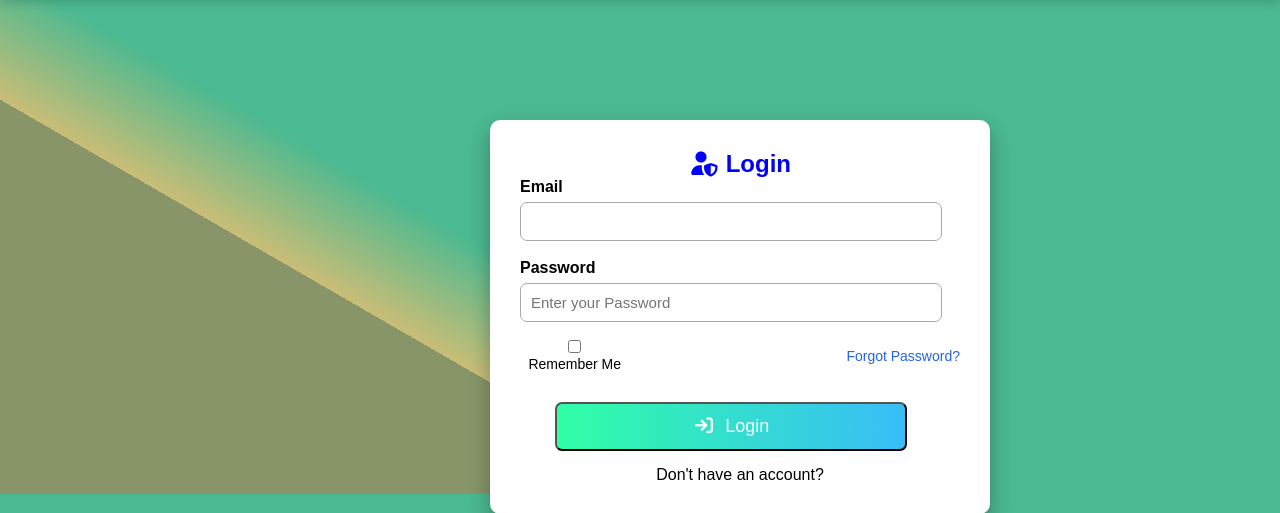
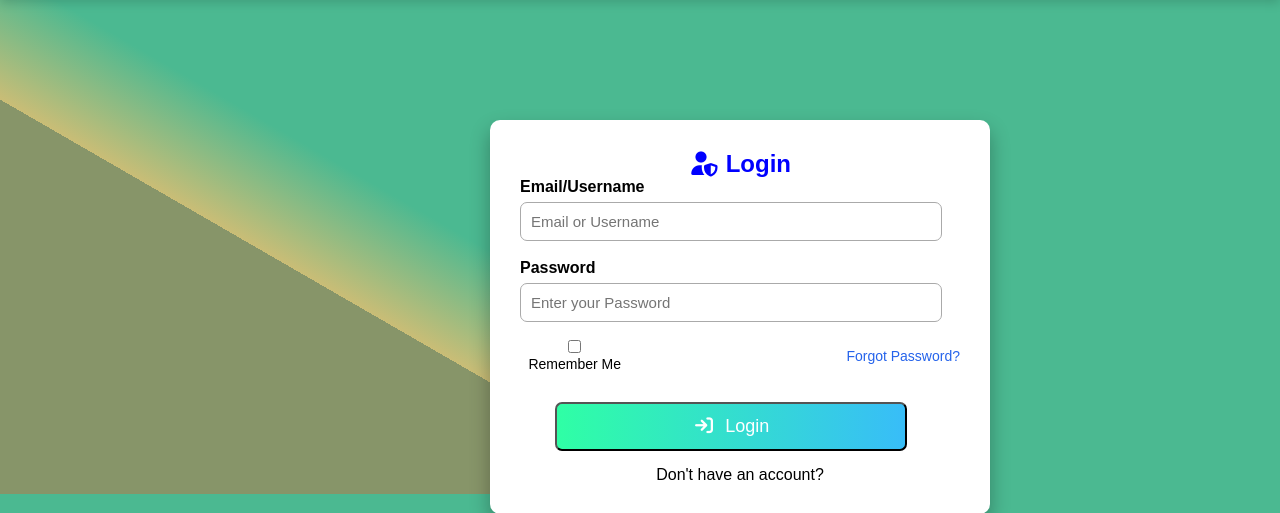
Before and after one commit to Shaswat0975/django-render-project-deploy, a Django app: page /login in a window 1280 px wide. Shown: the part 82-595 px from the top of the page. Run offline with Django 5.2, Linux system fonts and the light colour scheme; some libraries are stand-ins or nearby versions.

Commit message:
Updated login form

```diff
--- a/Student/templates/edit_profile.html
+++ b/Student/templates/edit_profile.html
@@ -52,7 +52,7 @@
     </style>
 </head>
 <body>
-        <form method="post" enctype="multipart/form-data">
+        <form method="post" enctype="multipart/form-data" action="{% url 'edit_profile' %}">
             {% csrf_token %}
             <table width="100%" cellpadding="12" border="2">
                 <tr>
@@ -60,8 +60,9 @@
                         {% if student.image %}
                         <img src="{{ student.image.url }}" height="140px" width="140px" style="border-radius:50%; border:4px solid orange">
                         <br><br>
+
+                        {% endif %}
                         <input type="file" name="img">
-                        {% endif %}
                     </td>
                 </tr>
 
--- a/Student/templates/login.html
+++ b/Student/templates/login.html
@@ -94,8 +94,8 @@
             {% csrf_token %}
             <h2 style="color: blue;"><i class="fa-solid fa-user-shield" style="color:blue;"></i>&nbsp;Login</h2>
             <div class="input-group">
-                <span>Email</span>
-                <input type="text" name="email" >
+                <span>Email/Username</span>
+                <input type="text" name="email" placeholder="Email or Username">
             </div>
 
             <div class="input-group">
--- a/Student/templates/student_home.html
+++ b/Student/templates/student_home.html
@@ -91,6 +91,8 @@
     </style>
 </head>
 <body>
+    <form method="post">
+        {% csrf_token %}
     <div class="header">
         <h2>Student Dashboard</h2>
         <a href="{% url 'admin_logout' %}">Logout</a>
@@ -125,7 +127,6 @@
 
         </div>
     </div>
-
-
+    </form>
 </body>
 </html>
```
